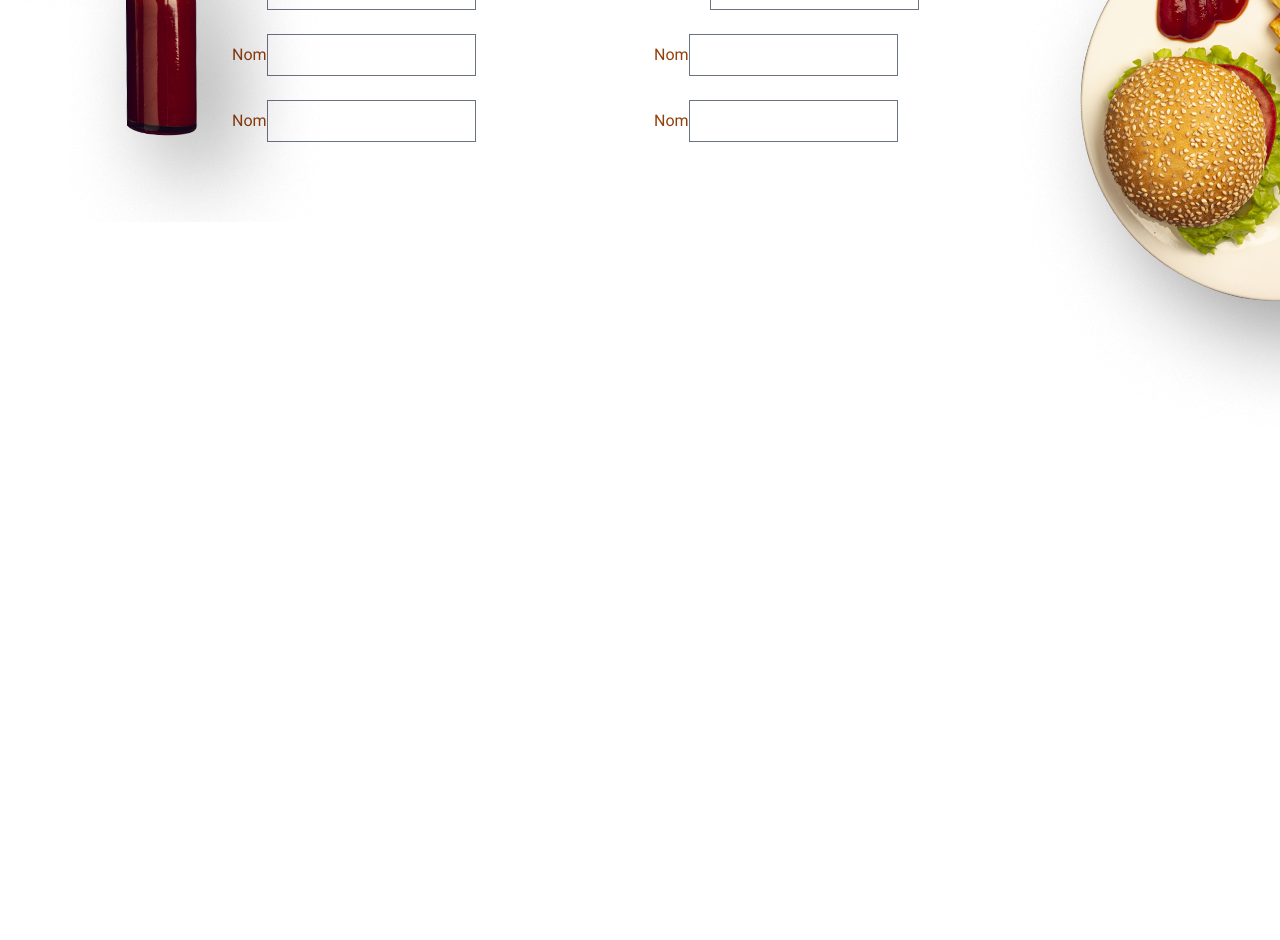
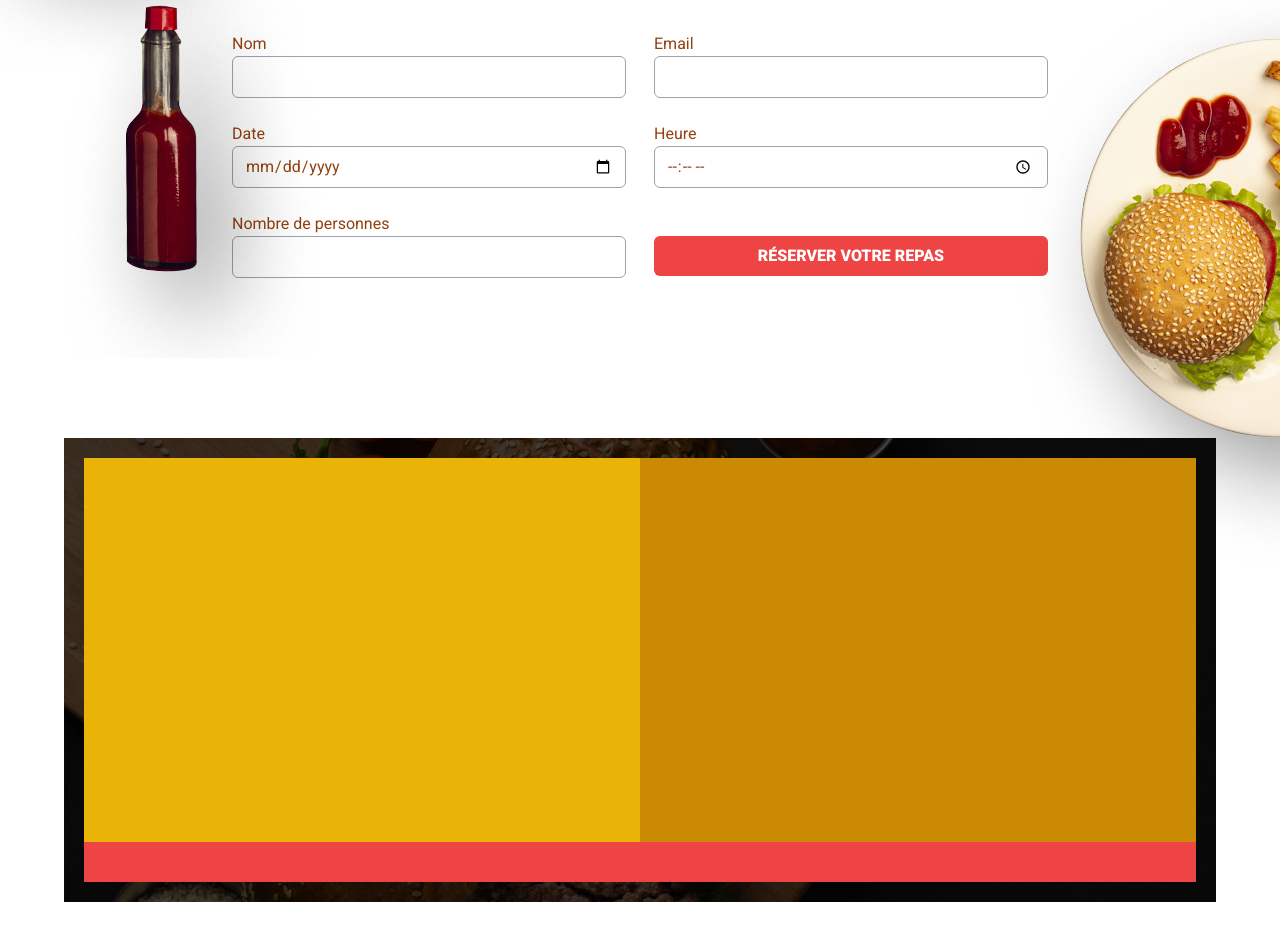
Before and after one commit to Fabyjulien2A/faby-react, a React (Create React App) app: page / in a window 1280 px wide. Shown: the part 2720-3660 px from the top of the page. Before the commit the page ends 3150 px from the top, so only its background shows below. Built offline with nearby package versions, Linux system fonts and the light colour scheme.

Commit message:
mise à jour

```diff
--- a/src/components/marketing/pageSections/Booking.js
+++ b/src/components/marketing/pageSections/Booking.js
@@ -9,7 +9,7 @@ import Sauce from '../../../medias/images/background/Sauce-pimente.png';
 export default function Booking() {
   return (
     <Container>
-      <div className='relative mb-20'>
+      <div className='relative mt-16 mb-20'>
         <img src={Burger} alt="Burger" className="absolute z-10 -left-36 -top-20" />
         <img src={Sauce} alt="Sauce" className="absolute bottom-0 left-0" />
         <img src={Assiette} alt="Assiette" className="absolute -right-96 -bottom-52" />
@@ -33,70 +33,62 @@ export default function Booking() {
                 id="name"
                 autoComplete="off"
                 placeholder=""
-                className='rounded-md'
               />
             </div>
 
             <div>
-              <label htmlFor='name'>Prénom</label>
+              <label htmlFor='email'>Email</label>
               <input
-                type="text"
-                name="name"
-                id="name"
+                type="email"
+                name="email"
+                id="email"
                 autoComplete="off"
                 placeholder=""
-                className='rounded-md'
               />
             </div>
 
             <div>
-              <label htmlFor='name'>Nom</label>
+              <label htmlFor='date'>Date</label>
               <input
-                type="text"
-                name="name"
-                id="name"
+                type="date"
+                name="date"
+                id="date"
                 autoComplete="off"
                 placeholder=""
-                className='rounded-md'
               />
             </div>
 
             <div>
-              <label htmlFor='name'>Nom</label>
+              <label htmlFor='time'>Heure</label>
               <input
-                type="text"
-                name="name"
-                id="name"
+                type="time"
+                name="time"
+                id="time"
                 autoComplete="off"
                 placeholder=""
-                className='rounded-md'
               />
             </div>
 
             <div>
-              <label htmlFor='name'>Nom</label>
+              <label htmlFor='customer'>Nombre de personnes</label>
               <input
                 type="text"
-                name="name"
-                id="name"
+                name="customer"
+                id="customer"
                 autoComplete="off"
                 placeholder=""
-                className='rounded-md'
               />
             </div>
 
             <div>
-              <label htmlFor='name'>Nom</label>
+              <label htmlFor='sendBooking' className='invisible'>Réserver</label>
               <input
-                type="text"
-                name="name"
-                id="name"
-                autoComplete="off"
-                placeholder=""
-                className='rounded-md'
+                type="button"
+                name="sendBooking"
+                id="sendBooking"
+                value="Réserver votre repas"
               />
             </div>
-
 
           </form>
         </div>
--- /dev/null
+++ b/src/components/marketing/pageSections/footer.js
@@ -0,0 +1,24 @@
+import React from 'react'
+import Container from '../../elements/container'
+import BackgroundImage from '../../../medias/images/background/bg-footer.jpg'
+
+export default function footer() {
+    return (
+        <Container>
+            <div className='relative p-5 mb-20 text-white'>
+                <img src={BackgroundImage} alt="Un plan de travail" className="absolute top-0 left-0 z-0 object-cover w-full h-full bg-black" />
+                <div className='relative z-10 grid grid-cols-2 bg-yellow-400 h-96'>
+                    <div className='w-full h-full bg-yellow-500'>
+                        {/*left */}
+                    </div>
+                    <div className='w-full h-full bg-yellow-600'>
+                        {/*right */}
+                    </div>
+                </div>
+                <div className='relative z-10 h-10 bg-red-500'>
+                    {/*footer */}
+                </div>
+            </div>
+        </Container>
+    )
+}
--- a/src/css/index.css
+++ b/src/css/index.css
@@ -1,21 +1,36 @@
 @import url('https://fonts.googleapis.com/css2?family=Open+Sans:ital,wght@0,300..800;1,300..800&family=Roboto:ital,wght@0,100;0,300; 0,400;0,500;0,700;0,900;1,100;1,300;1,400;1,500;1,700;1,900&display=swap');
-@import url('https://fonts.googleapis.com/css2?family=Alfa+Slab+One&family=Open+Sans:ital,wght@0,300..800;1,300..800&family=Roboto&display=swap' );
+@import url('https://fonts.googleapis.com/css2?family=Alfa+Slab+One&family=Open+Sans:ital,wght@0,300..800;1,300..800&family=Roboto&display=swap');
 
-body{
+body {
     font-family: roboto;
     @apply text-amber-800;
     overflow-x: hidden
 }
 
-
-.animate{
-    -webkit-transition: all .3s ease-in-out;
-    -moz-transition:    all .3s ease-in-out;
-    -o-transition:      all .3s ease-in-out;
-    -ms-transition:     all .3s ease-in-out;
-    transition:         all .3s ease-in-out;
+#name,
+#email,
+#date,
+#time,
+#customer {
+    @apply block w-full border-gray-400 rounded-md focus:ring-yellow-500 focus:border-yellow-500 focus:border;
 }
 
-.shadowTittleSecondary{
+#sendBooking {
+    @apply w-full py-2 font-black text-white uppercase bg-red-500 rounded-md cursor-pointer hover:bg-red-600 hover:tracking-widest;
+}
+
+
+
+
+
+.animate {
+    -webkit-transition: all .3s ease-in-out;
+    -moz-transition: all .3s ease-in-out;
+    -o-transition: all .3s ease-in-out;
+    -ms-transition: all .3s ease-in-out;
+    transition: all .3s ease-in-out;
+}
+
+.shadowTittleSecondary {
     text-shadow: 3px 3px #fee7ba;
 }
--- a/src/pages/HomePage.js
+++ b/src/pages/HomePage.js
@@ -6,6 +6,7 @@ import LastProducts from '../components/marketing/pageSections/LastProducts';
 import Products from '../components/marketing/pageSections/Products';
 import Event from '../components/marketing/pageSections/Event';
 import Booking from '../components/marketing/pageSections/Booking';
+import Footer from '../components/marketing/pageSections/footer';
 
 // Composant fonctionnel HomePage
 // Ce composant représente la page d'accueil et inclut plusieurs sections
@@ -28,6 +29,9 @@ export default function HomePage() {
        {/* Section formulaire de contact */}
       <Booking />
 
+       {/* Section footer */}
+
+      <Footer/>
 
     </>
   );
```
